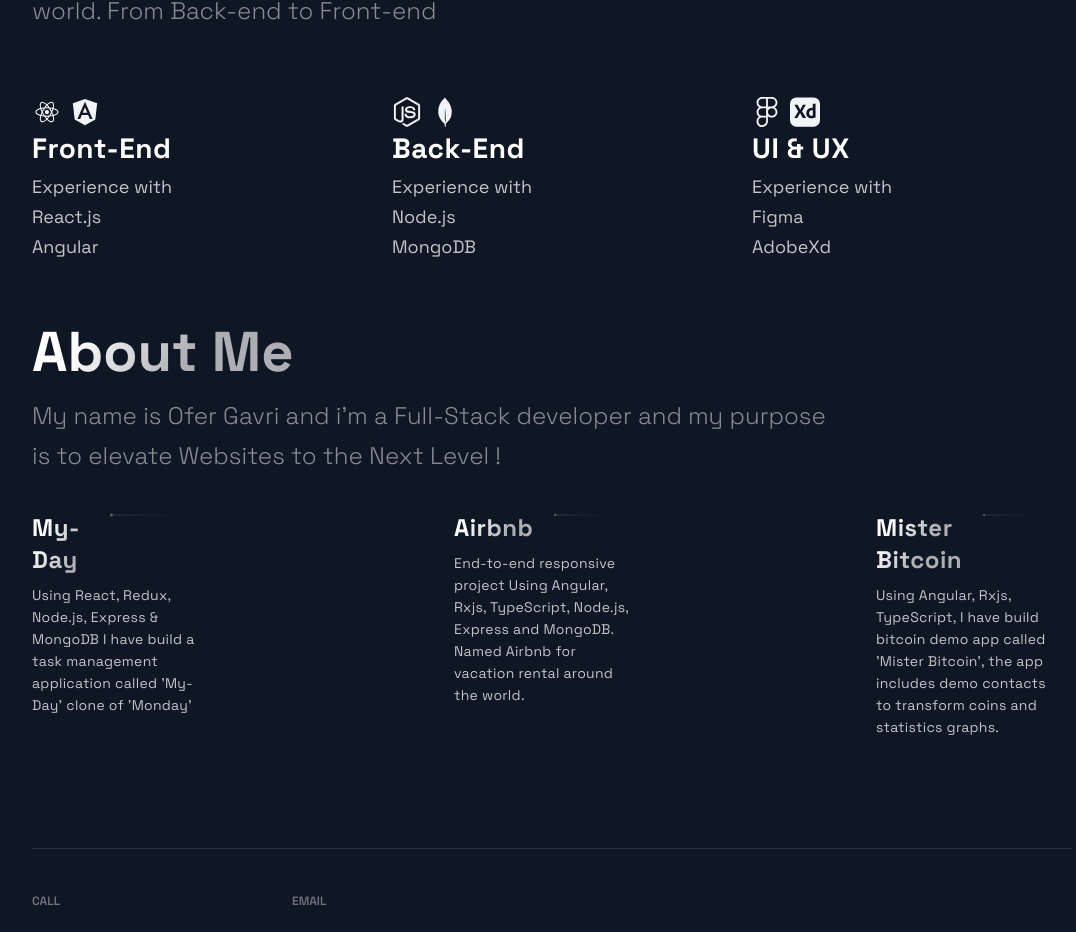
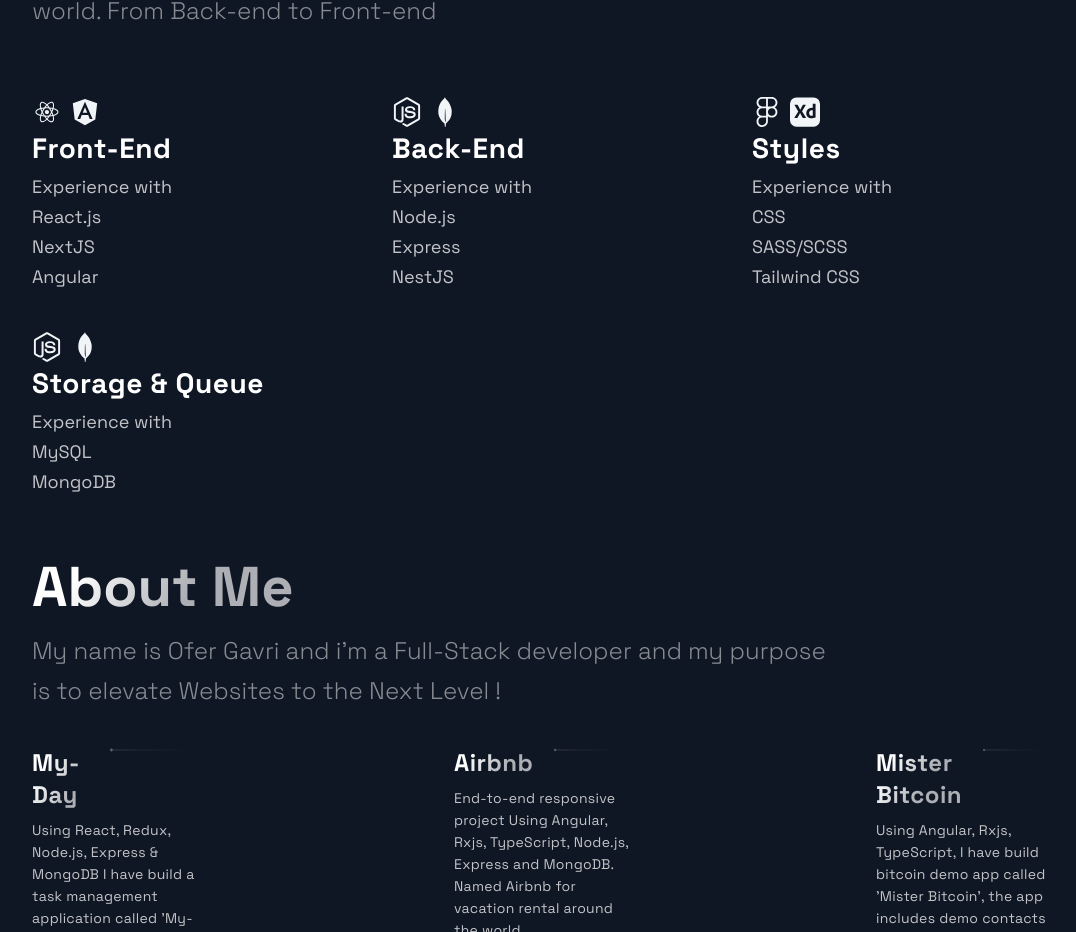
Before and after one commit to oferGavrilov/My-portfolio, a Next.js app: page / in a window 1280 px wide. Shown: the part 2358-3290 px from the top of the page, without its empty margins (88-1164 px from the left). Built offline with nearby package versions, Linux system fonts and the light colour scheme.

Commit message:
update portfolio

```diff
--- a/src/components/Technologies/Technologies.js
+++ b/src/components/Technologies/Technologies.js
@@ -24,6 +24,7 @@
           <ListParagraph>
             <span>Experience with</span>
             <span>React.js</span>
+            <span>NextJS</span>
             <span>Angular</span>
           </ListParagraph>
         </ListContainer>
@@ -39,7 +40,8 @@
           <ListParagraph>
             <span>Experience with</span>
             <span>Node.js</span>
-            <span>MongoDB</span>
+            <span>Express</span>
+            <span>NestJS</span>
           </ListParagraph>
         </ListContainer>
       </ListItem>
@@ -50,11 +52,27 @@
           <SiAdobexd size="3rem" />
         </IconsContainer>
         <ListContainer>
-          <ListTitle>UI & UX</ListTitle>
+          <ListTitle>Styles</ListTitle>
           <ListParagraph>
             <span>Experience with</span>
-            <span>Figma</span>
-            <span>AdobeXd</span>
+            <span>CSS</span>
+            <span>SASS/SCSS</span>
+            <span>Tailwind CSS</span>
+          </ListParagraph>
+        </ListContainer>
+      </ListItem>
+
+      <ListItem>
+        <IconsContainer>
+          <FaNodeJs size="3rem" />
+          <SiMongodb size="3rem" />
+        </IconsContainer>
+        <ListContainer>
+          <ListTitle>Storage & Queue</ListTitle>
+          <ListParagraph>
+            <span>Experience with</span>
+            <span>MySQL</span>
+            <span>MongoDB</span>
           </ListParagraph>
         </ListContainer>
       </ListItem>
```
